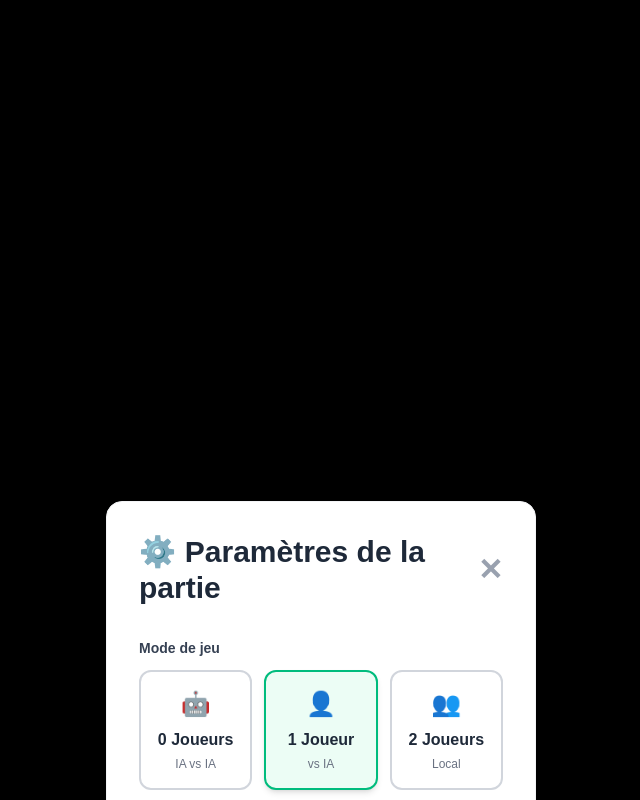
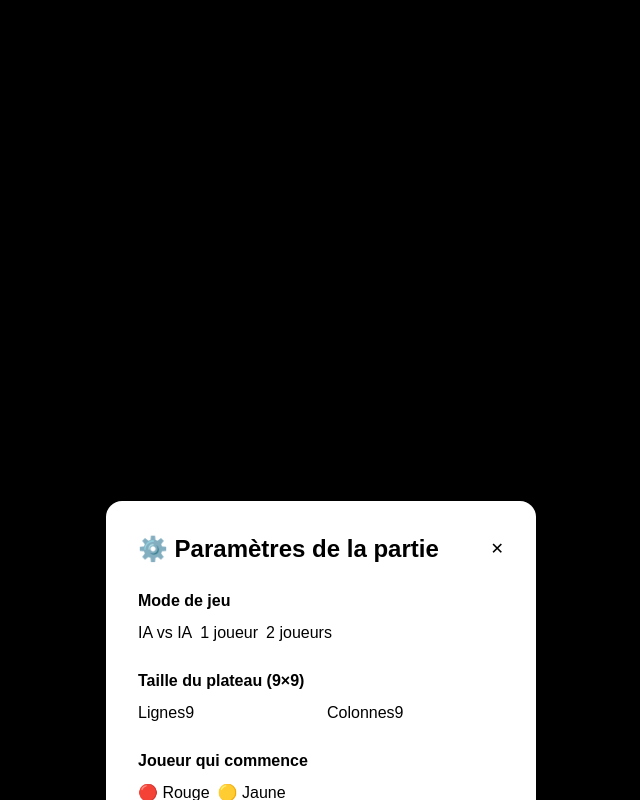
Before and after one commit to chaoukiksr/Connect4, a Vue app: page / in a window 1280 px wide. Both pictures are taken after a click on the button "🎮 Nouvelle Partie". Shown: the top 800 px of the page, without its empty margins (319-959 px from the left). Built offline with nearby package versions, Linux system fonts and the light colour scheme.

Commit message:
Ajout mission 3.2 generation parties aleatoires

```diff
--- a/package.json
+++ b/package.json
@@ -9,6 +9,7 @@
     "preview": "vite preview"
   },
   "dependencies": {
+    "node-fetch": "^3.3.2",
     "pinia": "^3.0.4",
     "vue": "^3.5.24",
     "vue-router": "^4.6.4"
--- a/src/components/NewGameSettingsModal.vue
+++ b/src/components/NewGameSettingsModal.vue
@@ -1,191 +1,159 @@
 <template>
-   <!-- Modal Overlay (Background) -->
-   <div class="fixed inset-0 bg-black bg-opacity-60 backdrop-blur-sm"></div>
+  <!-- Overlay -->
+  <div class="fixed inset-0 bg-black bg-opacity-60"></div>
 
-   <!-- Modal Container -->
-   <div class="relative bg-white rounded-2xl shadow-2xl max-w-2xl w-full p-8 border border-gray-100">
+  <!-- Modal -->
+  <div class="relative bg-white rounded-2xl shadow-2xl max-w-2xl w-full p-8">
 
     <!-- Header -->
-      <div class="flex items-center justify-between mb-8">
-         <h2 class="text-3xl font-bold text-gray-800">⚙️ Paramètres de la partie</h2>
-         <button class="text-gray-400 hover:text-gray-600 text-3xl font-bold transition-colors" @click="closeModal">
-            ✕
-         </button>
+    <div class="flex justify-between mb-6">
+      <h2 class="text-2xl font-bold">⚙️ Paramètres de la partie</h2>
+      <button @click="closeModal">✕</button>
     </div>
 
-      <!-- Form Content -->
     <div class="space-y-6">
 
-         <!-- Game Mode Selection -->
+      <!-- Mode jeu -->
       <div>
-            <label class="block text-sm font-semibold text-gray-700 mb-3">Mode de jeu</label>
-            <div class="grid grid-cols-1 md:grid-cols-3 gap-3">
+        <label class="font-semibold">Mode de jeu</label>
 
-               <!-- 0 Players -->
-               <button @click="formData.gameMode = 0"
-                  :class="formData.gameMode === 0 ? 'bg-emerald-50 border-2 border-emerald-500 shadow-md' : 'bg-white hover:bg-emerald-50 border-2 border-gray-300 hover:border-emerald-500'"
-                  class=" rounded-xl p-4 transition-all">
-                  <div class="text-2xl mb-2">🤖</div>
-                  <div class="font-bold text-gray-800">0 Joueurs</div>
-                  <div class="text-xs text-gray-500 mt-1">IA vs IA</div>
-               </button>
-
-               <!-- 1 Player -->
-               <button @click="formData.gameMode = 1"
-                  :class="formData.gameMode === 1 ? 'bg-emerald-50 border-2 border-emerald-500 shadow-md' : 'bg-white hover:bg-emerald-50 border-2 border-gray-300 hover:border-emerald-500'"
-                  class=" rounded-xl p-4 transition-all">
-                  <div class="text-2xl mb-2">👤</div>
-                  <div class="font-bold text-gray-800">1 Joueur</div>
-                  <div class="text-xs text-gray-500 mt-1">vs IA</div>
-               </button>
-
-               <!-- 2 Players -->
-               <button @click="formData.gameMode = 2"
-                  :class="formData.gameMode === 2 ? 'bg-emerald-50 border-2 border-emerald-500 shadow-md' : 'bg-white hover:bg-emerald-50 border-2 border-gray-300 hover:border-emerald-500'"
-                  class=" rounded-xl p-4 transition-all">
-                  <div class="text-2xl mb-2">👥</div>
-                  <div class="font-bold text-gray-800">2 Joueurs</div>
-                  <div class="text-xs text-gray-500 mt-1">Local</div>
-               </button>
-
+        <div class="flex gap-2 mt-2">
+          <button @click="formData.gameMode = 0">IA vs IA</button>
+          <button @click="formData.gameMode = 1">1 joueur</button>
+          <button @click="formData.gameMode = 2">2 joueurs</button>
         </div>
       </div>
 
-         <!-- Board Size -->
+      <!-- Taille plateau (MISSION 3.1 → 9x9 FIXE) -->
       <div>
-            <label class="block text-sm font-semibold text-gray-700 mb-3">Taille du plateau</label>
-            <div class="grid grid-cols-2 gap-4">
+        <label class="font-semibold">Taille du plateau (9×9)</label>
 
-               <!-- Rows -->
+        <div class="grid grid-cols-2 gap-3 mt-2">
           <div>
-                  <label class="block text-xs text-gray-500 mb-2">Lignes</label>
-                  <input v-model="formData.rows" type="number" value="8" min="4" max="12"
-                     class="w-full border-2 border-gray-300 rounded-lg px-4 py-3 text-lg font-semibold text-gray-800 focus:border-emerald-500 focus:outline-none transition-colors">
+            <label>Lignes</label>
+            <input v-model.number="formData.rows" type="number" min="9" max="9" />
           </div>
 
-               <!-- Columns -->
           <div>
-                  <label class="block text-xs text-gray-500 mb-2">Colonnes</label>
-                  <input v-model="formData.columns" type="number" value="9" min="4" max="12"
-                     class="w-full border-2 border-gray-300 rounded-lg px-4 py-3 text-lg font-semibold text-gray-800 focus:border-emerald-500 focus:outline-none transition-colors">
-               </div>
-
-            </div>
-         </div>
-
-         <!-- Starting Player -->
-         <div>
-            <label class="block text-sm font-semibold text-gray-700 mb-3">Joueur qui commence</label>
-            <div class="grid grid-cols-2 gap-3">
-
-               <!-- Red -->
-               <button @click="formData.startingPlayer = 'red'"
-                  :class="formData.startingPlayer === 'red' ? 'bg-red-50 border-2 border-red-500' : 'bg-white hover:bg-red-50 border-2 border-gray-300 hover:border-red-500'"
-                  class="rounded-xl p-4 transition-all">
-
-                  <div class="text-2xl mb-2">🔴</div>
-                  <div class="font-bold text-gray-800">Rouge</div>
-               </button>
-
-               <!-- Yellow -->
-               <button @click="formData.startingPlayer = 'yellow'"
-                  :class="formData.startingPlayer === 'yellow' ? 'bg-yellow-50 border-2 border-yellow-500 shadow-md' : 'bg-white hover:bg-yellow-50 border-2 border-gray-300 hover:border-yellow-500'"
-                  class="rounded-xl p-4 transition-all">
-                  <div class="text-2xl mb-2">🟡</div>
-                  <div class="font-bold text-gray-800">Jaune</div>
-               </button>
-
-            </div>
-         </div>
-
-         <!-- AI Settings (shown only if AI is playing) -->
-         <div v-if="formData.gameMode != 2" class="bg-gray-50 rounded-xl p-5 border border-gray-200">
-            <label class="block text-sm font-semibold text-gray-700 mb-3">Paramètres IA</label>
-
-            <!-- AI Mode -->
-            <div class="mb-4">
-               <label class="block text-xs text-gray-500 mb-2">Mode IA</label>
-               <div class="flex gap-2">
-                  <button @click="formData.aiMode = 'random'"
-                     :class="formData.aiMode === 'random' ? 'bg-emerald-50 border-2 border-emerald-500 shadow-sm' : 'bg-white border-2 border-gray-300 hover:border-emerald-500'"
-                     class="flex-1 rounded-lg px-4 py-2 text-sm font-semibold transition-colors">
-                     Aléatoire
-                  </button>
-                  <button @click="formData.aiMode = 'minimax'"
-                     :class="formData.aiMode === 'minimax' ? 'bg-emerald-50 border-2 border-emerald-500 shadow-sm' : 'bg-white border-2 border-gray-300 hover:border-emerald-500'"
-                     class="flex-1 rounded-lg px-4 py-2 text-sm font-semibold transition-coui o olors">
-                     Minimax
-                  </button>
-               </div>
-            </div>
-
-            <!-- Depth Slider -->
-            <div v-if="formData.aiMode == 'minimax'">
-               <label class="block text-xs text-gray-500 mb-2">Profondeur: <span
-                     class="font-bold text-emerald-600">{{ formData.aiDepth }}</span></label>
-               <input v-model="formData.aiDepth" type="range" min="1" max="10" value="5"
-                  class="w-full h-2 bg-gray-200 rounded-lg appearance-none cursor-pointer accent-emerald-500">
-               <div class="flex justify-between text-xs text-gray-400 mt-1">
-                  <span>Facile (1)</span>
-                  <span>Difficile (10)</span>
+            <label>Colonnes</label>
+            <input v-model.number="formData.columns" type="number" min="9" max="9" />
           </div>
         </div>
       </div>
 
+      <!-- Joueur qui commence -->
+      <div>
+        <label class="font-semibold">Joueur qui commence</label>
+
+        <div class="flex gap-2 mt-2">
+          <button @click="formData.startingPlayer = 'red'">🔴 Rouge</button>
+          <button @click="formData.startingPlayer = 'yellow'">🟡 Jaune</button>
+        </div>
       </div>
 
-      <!-- Footer Buttons -->
-      <div class="flex gap-3 mt-8">
-         <button
-            class="flex-1 bg-white hover:bg-gray-50 text-gray-800 border-2 border-gray-300 font-bold text-lg py-4 px-6 rounded-xl transition-all"
-            @click="cancelGame">
-            Annuler
-         </button>
-         <button @click="startGame"
-            class="flex-1 bg-gradient-to-r from-emerald-500 to-emerald-600 hover:from-emerald-600 hover:to-emerald-700 text-white font-bold text-lg py-4 px-6 rounded-xl shadow-lg transition-all hover:-translate-y-0.5">
-            🎮 Démarrer
-         </button>
+      <!-- Paramètres IA -->
+      <div v-if="formData.gameMode !== 2">
+
+        <label class="font-semibold">Paramètres IA</label>
+
+        <!-- Confiance IA (MISSION 3.1) -->
+        <div class="mt-3">
+          <label>
+            Confiance IA : <strong>{{ formData.confiance }}</strong>
+          </label>
+
+          <input
+            v-model.number="formData.confiance"
+            type="range"
+            min="0"
+            max="3"
+          />
+
+          <div>
+            <small>0 = perdre exprès</small> |
+            <small>1 = aléatoire</small> |
+            <small>2+ = intelligent</small>
+          </div>
+        </div>
+
+        <!-- Mode IA -->
+        <div class="mt-3">
+          <label>Mode IA</label>
+
+          <div class="flex gap-2 mt-1">
+            <button @click="formData.aiMode = 'random'">Random</button>
+            <button @click="formData.aiMode = 'minimax'">Minimax</button>
+          </div>
+        </div>
+
+        <!-- Profondeur -->
+        <div v-if="formData.aiMode === 'minimax'" class="mt-3">
+          <label>Profondeur : {{ formData.aiDepth }}</label>
+          <input v-model.number="formData.aiDepth" type="range" min="1" max="10" />
+        </div>
+
+      </div>
+
+    </div>
+
+    <!-- Footer -->
+    <div class="flex gap-3 mt-6">
+      <button @click="cancelGame">Annuler</button>
+      <button @click="startGame">🎮 Démarrer</button>
     </div>
 
   </div>
 </template>
 
 <script setup>
-import { reactive, useModel } from 'vue';
+import { reactive, computed } from "vue"
+
+/* props */
 const props = defineProps({
-      modelValue:{
-         type:Boolean,
-         default: false
-      }
+  modelValue: Boolean
 })
-   const emit = defineEmits(['update:modelValue','submit']);
+
+/* emit */
+const emit = defineEmits(["update:modelValue", "submit"])
+
+/* modal control */
+const isOpen = computed({
+  get: () => props.modelValue,
+  set: (value) => emit("update:modelValue", value)
+})
+
+/* form data (MISSION 3.1) */
 const formData = reactive({
   gameMode: 1,
-      startingPlayer:'red',
-      rows:8,
-      columns:9,
-      aiMode:'minimax',
-      aiDepth:5
+  startingPlayer: "red",
+
+  // grille fixée 9x9
+  rows: 9,
+  columns: 9,
+
+  // NOUVEAU champ demandé
+  confiance: 1,
+
+  aiMode: "minimax",
+  aiDepth: 5
 })
-   const isOpen = useModel(props,'modelValue')
-   const closeModal = () =>{
-      isOpen.value = false;
-   }
-   const cancelGame = () =>{
-      closeModal();
+
+/* functions */
+function closeModal() {
+  isOpen.value = false
 }
 
-   const startGame = () => {
-   //data validation
+function cancelGame() {
+  closeModal()
+}
 
+function startGame() {
+  if (formData.rows !== 9 || formData.columns !== 9) {
+    alert("La grille doit être 9x9")
+    return
+  }
 
-   if (formData.rows < 4 || formData.columns < 4) {
-      console.log("la grille doit avoir au moin 4 ligne et 4 column");
-      alert('la grille doit avoir au moin 4 ligne et 4 column')
-      return;
-   }
-   emit('submit', { ...formData });
-   closeModal();
-
+  emit("submit", { ...formData })
+  closeModal()
 }
 </script>
--- /dev/null
+++ b/src/composables/useRandomGames.js
@@ -0,0 +1,40 @@
+// src/composables/useRandomGames.js
+import { useFileManagement } from './useFileManagement';
+
+export function useRandomGames() {
+  const { save } = useFileManagement();
+
+  const generateRandomGame = () => {
+    // Valeurs aléatoires pour chaque case
+    const rows = 6;
+    const cols = 7;
+    const board = Array(rows).fill().map(() =>
+      Array(cols).fill().map(() => Math.floor(Math.random() * 3)) // 0,1,2
+    );
+
+    return {
+      id: Date.now() + Math.floor(Math.random() * 1000),
+      gameStatus: 'finished',
+      currentPlayer: Math.floor(Math.random() * 2) + 1,
+      winner: Math.floor(Math.random() * 2) + 1,
+      board,
+      history: [],
+      historyIndex: -1,
+      aiDepth: 5,
+      aiMode: 'minimax',
+      boardSize: { rows, cols },
+      gameMode: Math.floor(Math.random() * 3), // 0,1,2
+      startingPlayer: Math.floor(Math.random() * 2) + 1,
+    };
+  };
+
+  const generateMultipleGames = (n = 10) => {
+    for (let i = 0; i < n; i++) {
+      const game = generateRandomGame();
+      save(game); // sauvegarde dans localStorage
+    }
+    alert(`${n} parties aléatoires ont été générées !`);
+  };
+
+  return { generateMultipleGames };
+}
```
Also changed, not shown: generateRandomGames.js (added, +31 -0 lines), src/App.vue (+3 -5 lines), src/components/Board.vue (+10 -6 lines), src/components/TestRandomGames.vue (added, +14 -0 lines), src/composables/useGame.js (+9 -5 lines), 1 other file (tests, documents, lock files or other folders). Lines whose indentation alone changed are shown as unchanged.
